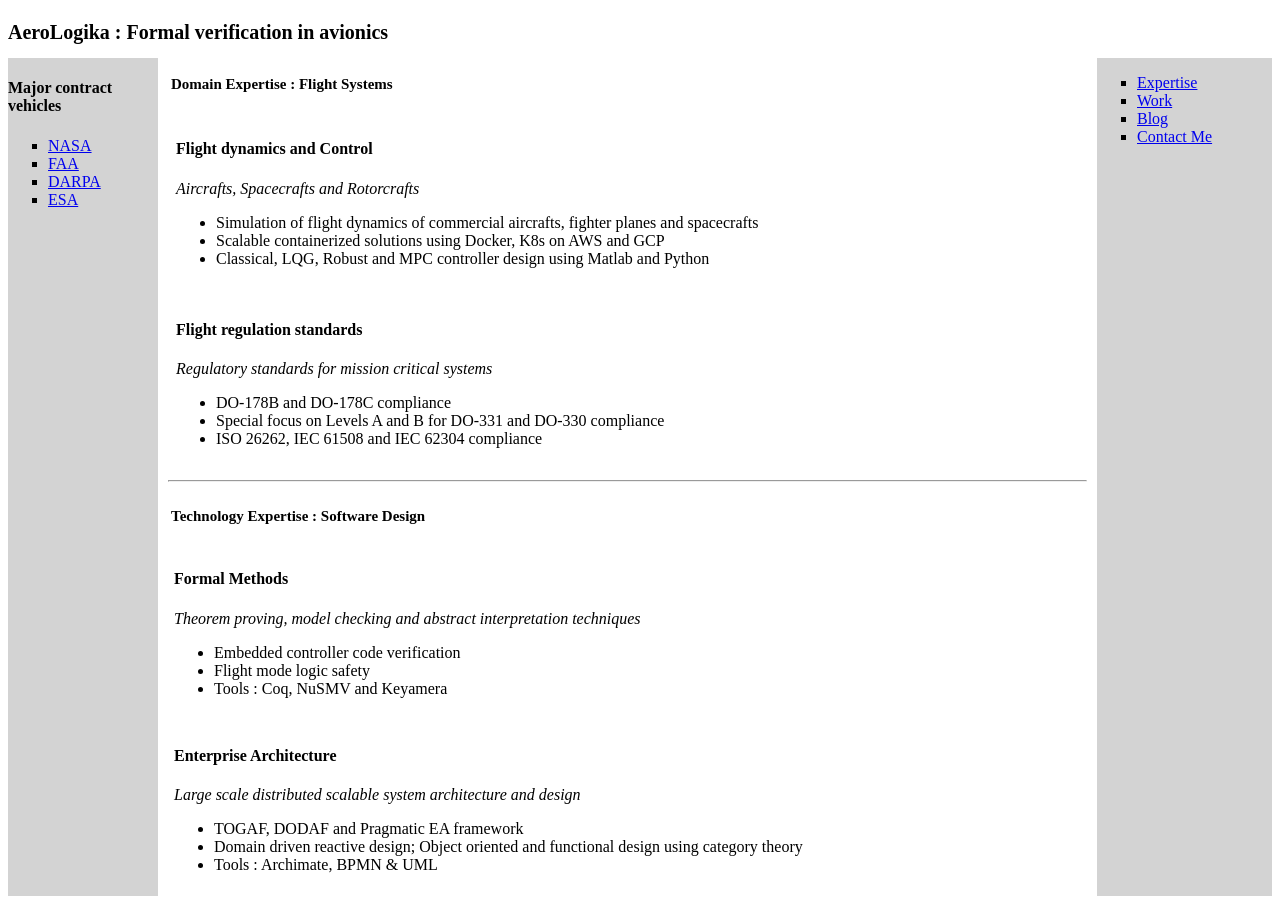
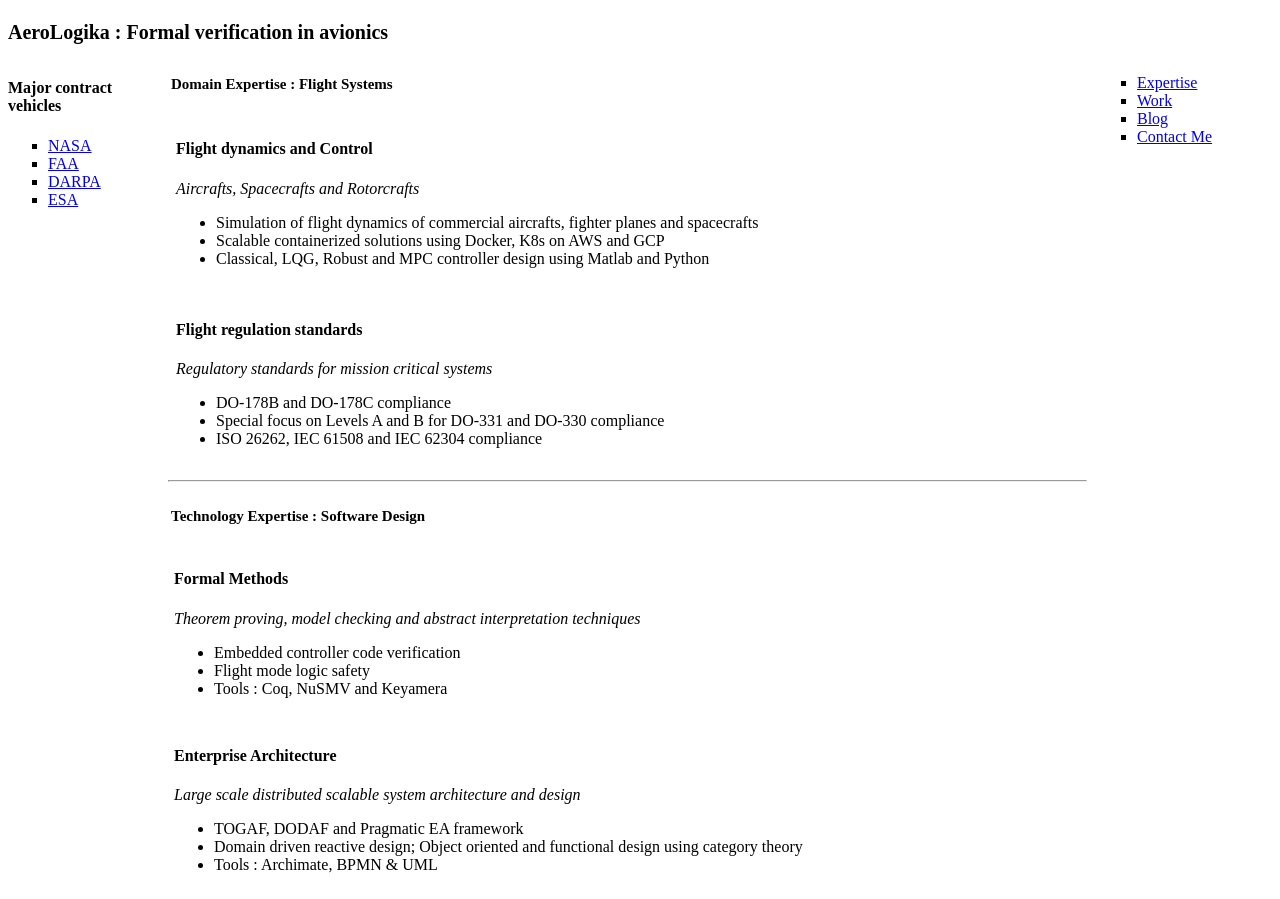
Before and after one commit to dbaksi/aerologika, a plain HTML site: page index.html in a window 1280 px wide. Shown: the top 899 px of the page. Drawn offline with Linux system fonts and the light colour scheme.

Commit message:
Update styles.css

```diff
--- a/css/styles.css
+++ b/css/styles.css
@@ -16,7 +16,7 @@ article {
 }
 
 aside {
-  background-color: lightgrey;
+  background-color: light-gray;
 }
 
 footer {
```
